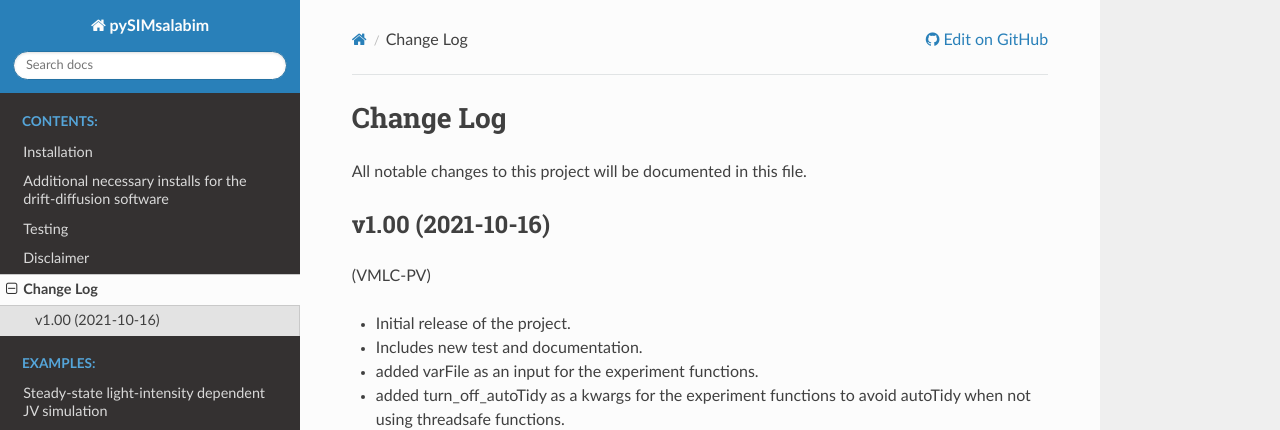
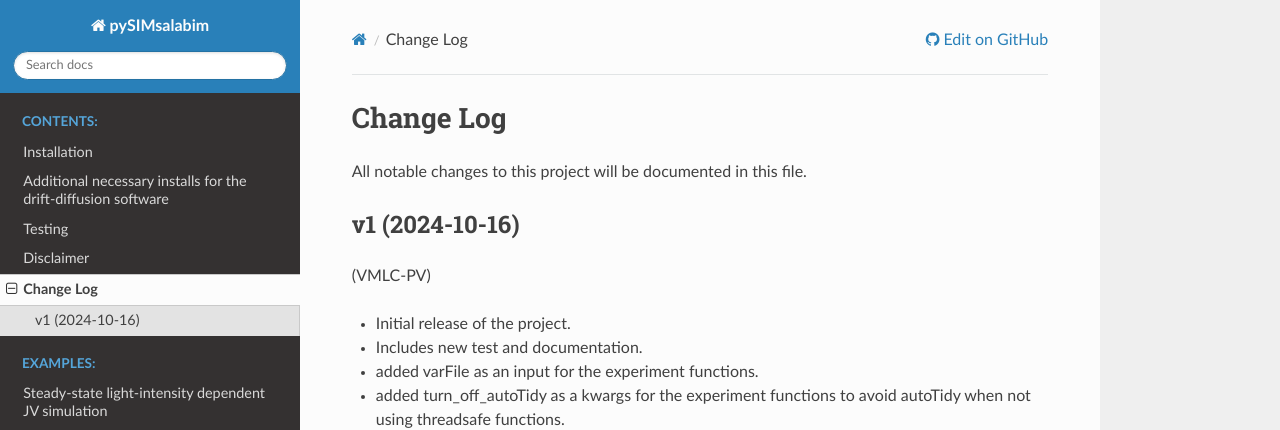
Before and after one commit to kostergroup/pySIMsalabim, a Sphinx documentation site: the page built from docs/source/change_log.md, in a window 1280 px wide. Shown: the top 430 px of the page. Built offline with Sphinx 7.4.7 and the Read the Docs theme 3.1.0, drawn with Linux system fonts in a browser that asks for light colours.

Commit message:
change log fix date

```diff
--- a/docs/source/change_log.md
+++ b/docs/source/change_log.md
@@ -3,7 +3,7 @@ Change Log
 All notable changes to this project will be documented in this file.
 
 
-v1.00 (2021-10-16)
+v1 (2024-10-16)
 -------------------
 (VMLC-PV)
 - Initial release of the project.
```
